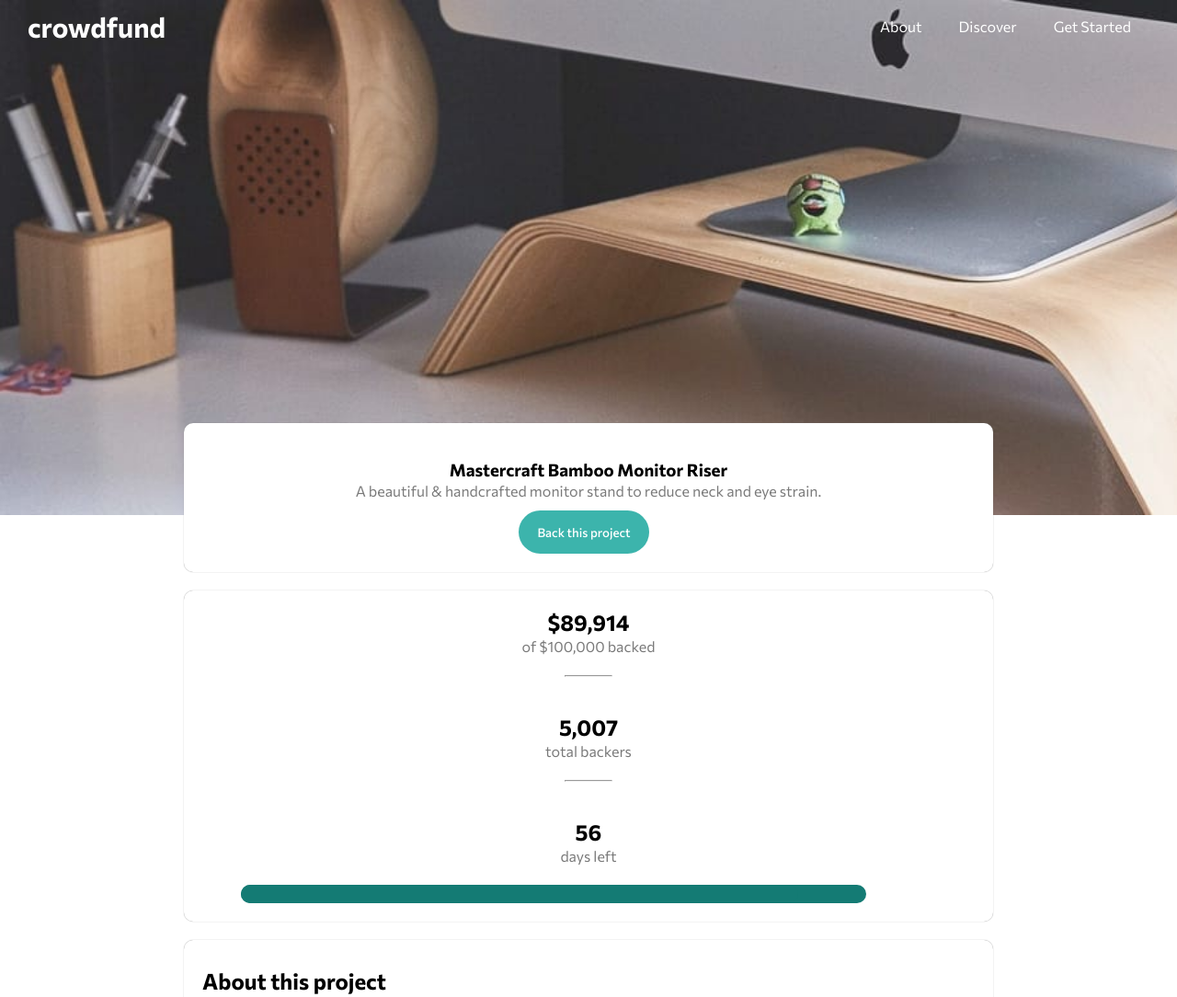
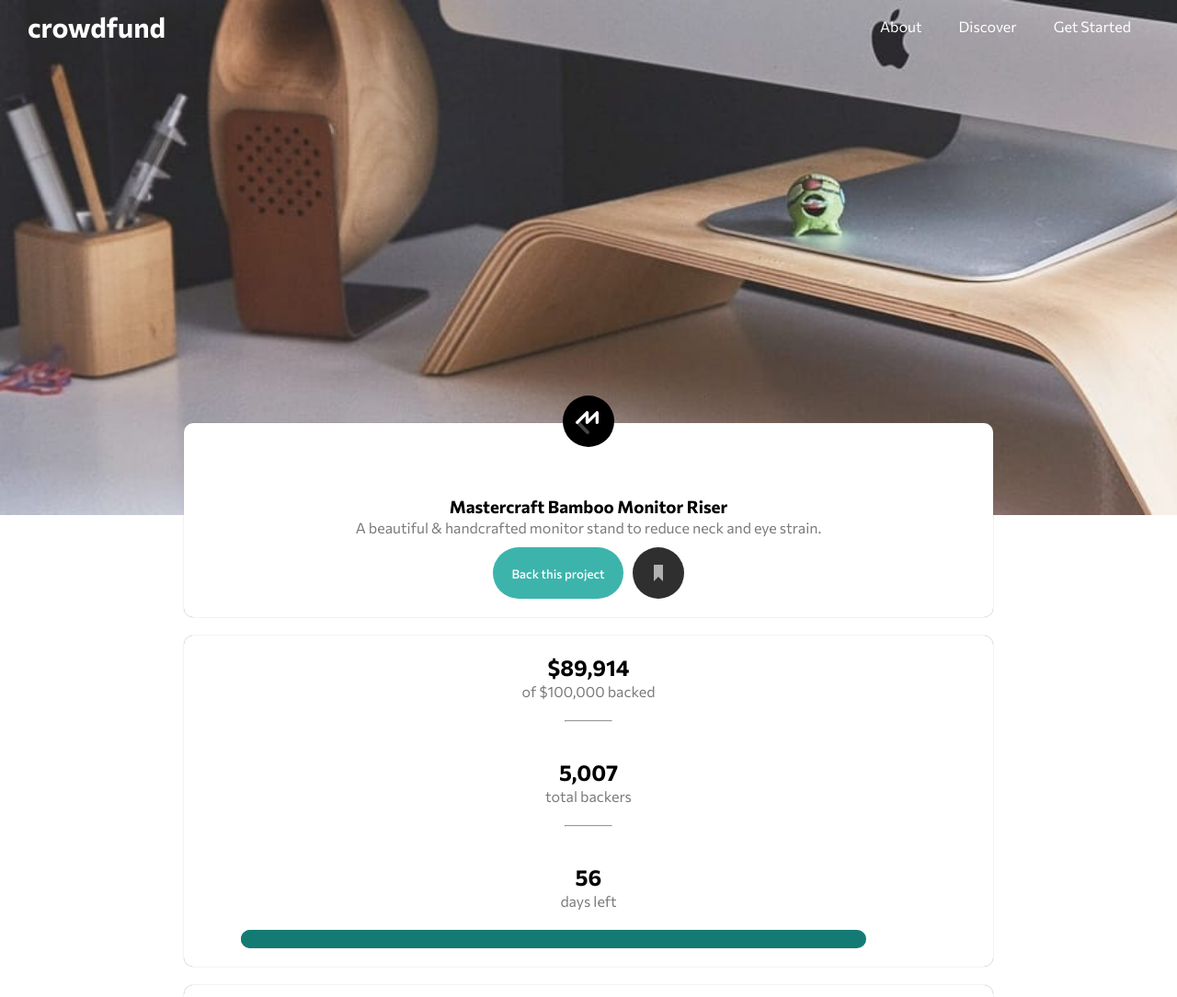
Before and after one commit to wikimedicx/product-page-main, a plain HTML site: page index.html in a window 1280 px wide. Shown: the top 1084 px of the page at 92% size. Drawn offline with Linux system fonts and the light colour scheme; the site is published under a folder, as on GitHub Pages, so addresses that start at the root find nothing.

Commit message:
Update index.html

```diff
--- a/index.html
+++ b/index.html
@@ -22,7 +22,7 @@
         <li><a href="">About</a></li>
         <li><a href="">Discover</a></li>
         <li><a href="">Get Started</a></li>
-        <img src="/images/icon-hamburger.svg" alt="">
+        <img src="./images/icon-hamburger.svg" alt="">
       </ul>
     </div>
   </nav>
@@ -32,12 +32,12 @@
 <div class="content__card">
 <div class="container">
   <section class="card__mastercraft card">
-    <img src="/images/logo-mastercraft.svg" id="logo_mc" alt="">
+    <img src="./images/logo-mastercraft.svg" id="logo_mc" alt="">
     <h3>Mastercraft Bamboo Monitor Riser</h3>
     <p> A beautiful & handcrafted monitor stand to reduce neck and eye strain.</p>
     <div class="flex">
       <button>Back this project</button>
-      <img src="/images/icon-bookmark.svg" alt="">
+      <img src="./images/icon-bookmark.svg" alt="">
     </div>
   </section>
 
```
